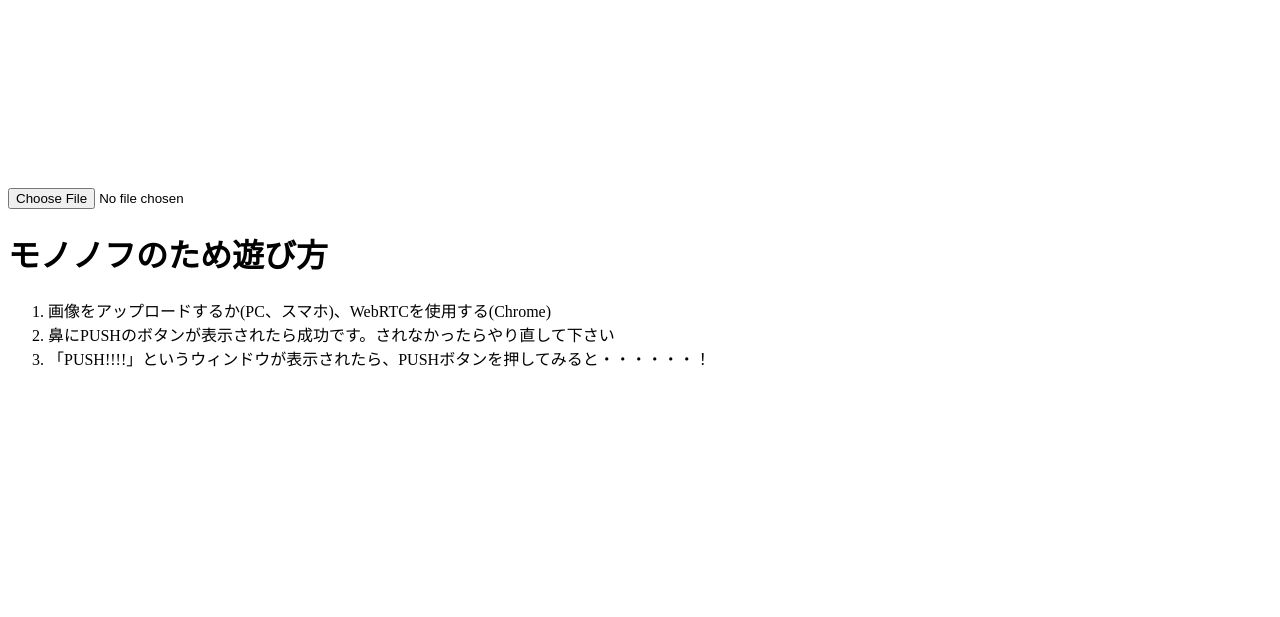
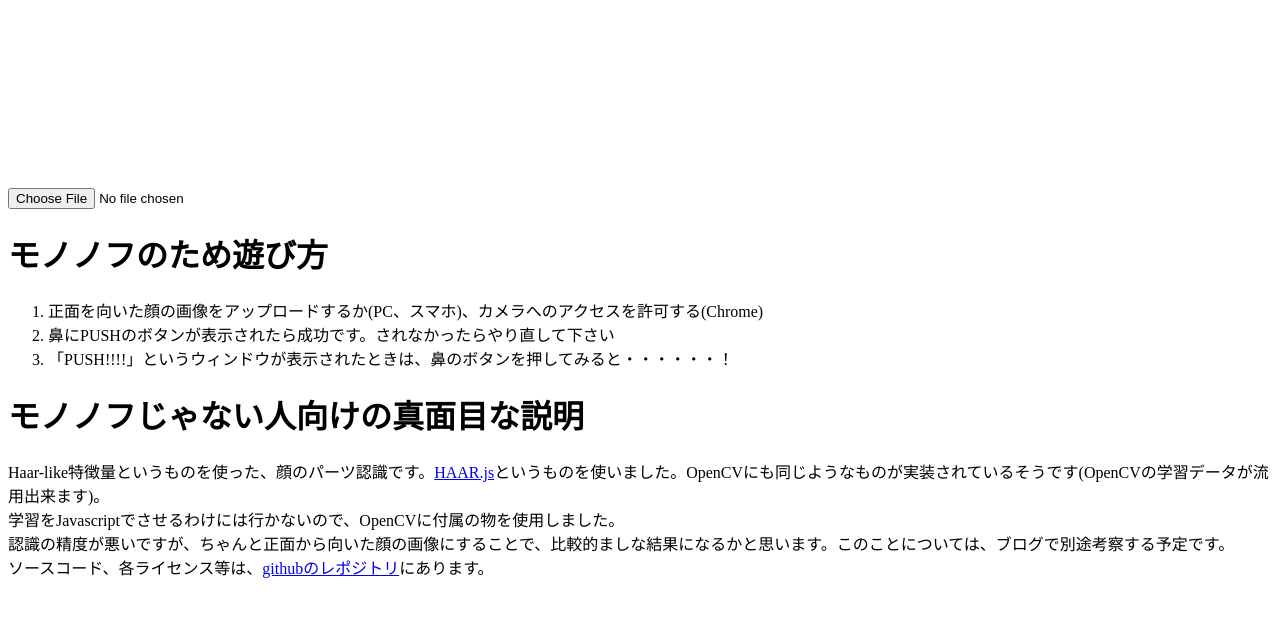
Before and after one commit to yamitzky/push_detector, a plain HTML site: page index.html in a window 1280 px wide. Shown: the part 5-622 px from the top of the page. Drawn offline with Linux system fonts and the light colour scheme.

Commit message:
説明をまともにした

```diff
--- a/index.html
+++ b/index.html
@@ -15,9 +15,15 @@
     <video id="video" width="200" height="200" autoplay></video>
     <h1>モノノフのため遊び方</h1>
     <ol>
-      <li>画像をアップロードするか(PC、スマホ)、WebRTCを使用する(Chrome)</li>
+      <li>正面を向いた顔の画像をアップロードするか(PC、スマホ)、カメラへのアクセスを許可する(Chrome)</li>
       <li>鼻にPUSHのボタンが表示されたら成功です。されなかったらやり直して下さい</li>
-      <li>「PUSH!!!!」というウィンドウが表示されたら、PUSHボタンを押してみると・・・・・・！</li>
+      <li>「PUSH!!!!」というウィンドウが表示されたときは、鼻のボタンを押してみると・・・・・・！</li>
     </ol>
+    <h1>モノノフじゃない人向けの真面目な説明</h1>
+    <p>Haar-like特徴量というものを使った、顔のパーツ認識です。<a href="https://github.com/foo123/HAAR.js" target="_blank">HAAR.js</a>というものを使いました。OpenCVにも同じようなものが実装されているそうです(OpenCVの学習データが流用出来ます)。<br>
+    学習をJavascriptでさせるわけには行かないので、OpenCVに付属の物を使用しました。<br>
+    認識の精度が悪いですが、ちゃんと正面から向いた顔の画像にすることで、比較的ましな結果になるかと思います。このことについては、ブログで別途考察する予定です。<br>
+    ソースコード、各ライセンス等は、<a href="https://github.com/yamitzky/push_detector" target="_blank">githubのレポジトリ</a>にあります。
+    </p>
   </body>
 </html>
```
